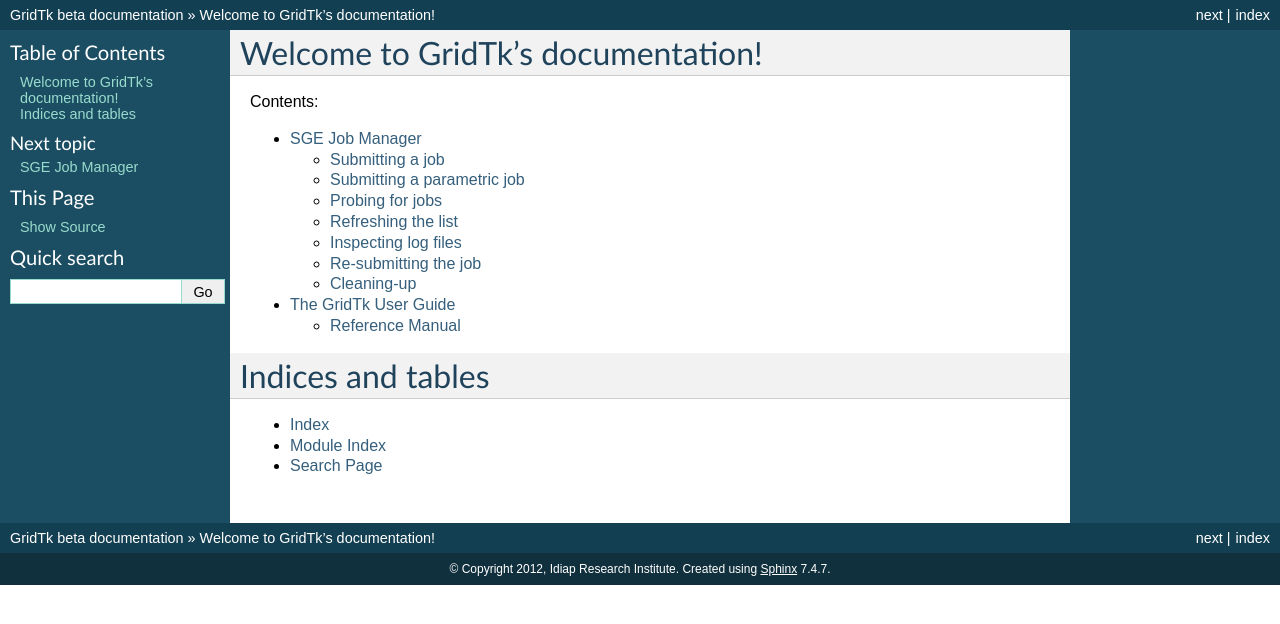
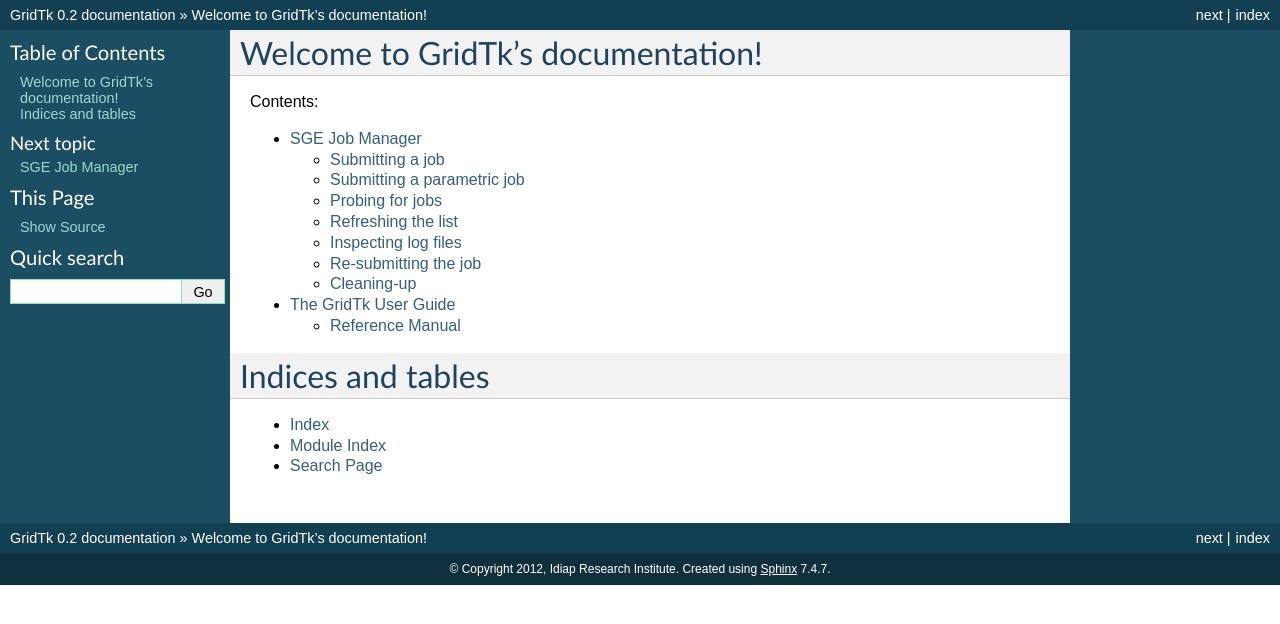
Before and after one commit to bioidiap/gridtk, a Sphinx documentation site: the page built from docs/index.rst, in a window 1280 px wide. Shown: the top 624 px of the page. Built offline with Sphinx 7.4.7, drawn with Linux system fonts in a browser that asks for light colours; formulas are drawn with MathJax 3.

Commit message:
Reset documentation version

```diff
--- a/docs/conf.py
+++ b/docs/conf.py
@@ -66,9 +66,9 @@
 # built documents.
 #
 # The short X.Y version.
-version = '0.1'
+version = '0.2'
 # The full version, including alpha/beta/rc tags.
-release = 'beta'
+release = '0.2'
 
 # The language for content autogenerated by Sphinx. Refer to documentation
 # for a list of supported languages.
```
